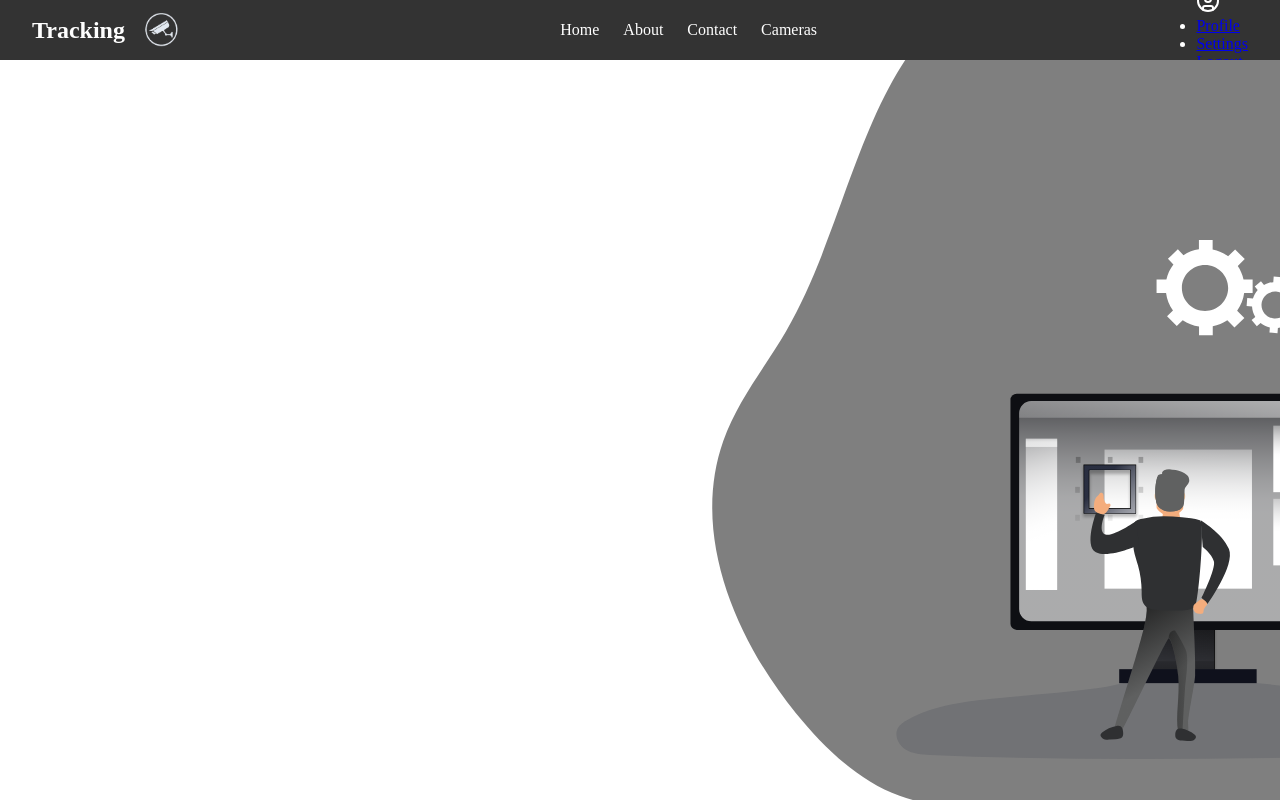
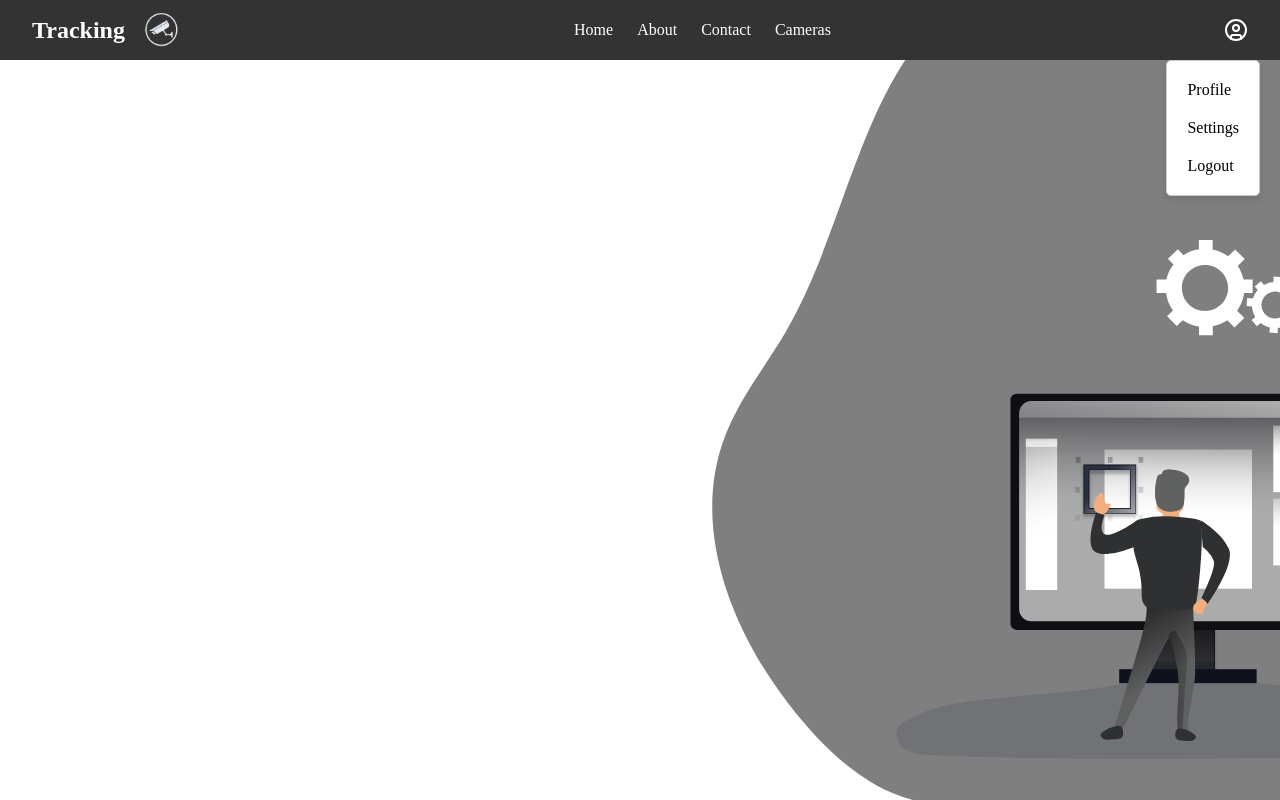
Before and after one commit to PI-Tracking/frontend, a React (Vite) app: page / in a window 1280 px wide. Both pictures are taken after a click on the icon 1235 px from the left and 28 px from the top of the page. Shown: the top 800 px of the page. Built offline with nearby package versions, Linux system fonts and the light colour scheme.

Commit message:
Dropdown working, making pretty after

```diff
--- a/src/components/Navbar/index.tsx
+++ b/src/components/Navbar/index.tsx
@@ -3,6 +3,7 @@ import { UserCircle } from "lucide-react";
 import "./navbar.css";
 import logo from "@assets/logo.png";
 import { useState } from "react";
+import ProfileDropdown from "../ProfileDropDown";
 
 function Navbar() {
   const [isProfileMenuOpen, setIsProfileMenuOpen] = useState(false);
@@ -12,36 +13,17 @@ function Navbar() {
   };
 
   return (
+    <>
       <nav className="navbar">
         <Link to="/" className="navbar-logo-container">
           <div className="navbar-logo1">Tracking</div>
           <img src={logo} alt="Logo" className="navbar-logo-image" />
         </Link>
         <ul className="navbar-menu">
-        <li>
-          <Link to="/">Home</Link>
-        </li>
-        <li>
-          <a
-            href="https://github.com/PI-Tracking"
-            target="_blank"
-            rel="noopener noreferrer"
-          >
-            About
-          </a>
-        </li>
-        <li>
-          <a
-            href="https://pi-tracking.github.io/microsite/"
-            target="_blank"
-            rel="noopener noreferrer"
-          >
-            Contact
-          </a>
-        </li>
-        <li>
-          <Link to="/cameras">Cameras</Link>
-        </li>
+          <li><Link to="/">Home</Link></li>
+          <li><a href="https://github.com/PI-Tracking" target="_blank" rel="noopener noreferrer">About</a></li>
+          <li><a href="https://pi-tracking.github.io/microsite/" target="_blank" rel="noopener noreferrer">Contact</a></li>
+          <li><Link to="/cameras">Cameras</Link></li>
         </ul>
 
         <div className="navbar-profile-container">
@@ -49,23 +31,12 @@ function Navbar() {
             className={`navbar-profile ${isProfileMenuOpen ? "active" : ""}`}
             onClick={toggleProfileMenu}
           />
-        {isProfileMenuOpen && (
-          <div className="navbar-profile-menu">
-            <ul>
-              <li>
-                <Link to="/profile">Profile</Link>
-              </li>
-              <li>
-                <Link to="/settings">Settings</Link>
-              </li>
-              <li>
-                <Link to="/logout">Logout</Link>
-              </li>
-            </ul>
-          </div>
-        )}
         </div>
       </nav>
+
+      {/* Profile Dropdown (Outside of Navbar) */}
+      <ProfileDropdown isOpen={isProfileMenuOpen} onClose={() => setIsProfileMenuOpen(false)} />
+    </>
   );
 }
 
--- a/src/components/Navbar/navbar.css
+++ b/src/components/Navbar/navbar.css
@@ -1,5 +1,3 @@
-/* Navbar.css */
-
 .navbar {
   display: flex;
   justify-content: space-between;
@@ -7,6 +5,8 @@
   background-color: #333;
   padding: 1rem 2rem;
   color: white;
+  position: relative;
+  z-index: 1;
 }
 
 .navbar-logo-container {
@@ -48,14 +48,64 @@
   color: #ff6347;
 }
 
+.navbar-profile-container {
+  position: relative;
+  display: flex;
+  align-items: center;
+  cursor: pointer;
+  z-index: 100;
+}
+
 .navbar-profile {
   font-size: 2rem;
   cursor: pointer;
   transition: color 0.3s ease;
+  z-index: 1000;
 }
 
 .navbar-profile:hover {
   color: #ff6347;
+}
+
+.navbar-profile-menu {
+  position: absolute;
+  top: 100%;
+  right: 0;
+  background: white;
+  color: black;
+  border-radius: 8px;
+  box-shadow: 0px 4px 6px rgba(0, 0, 0, 0.1);
+  width: 150px;
+  z-index: 1000;
+  display: flex;
+  flex-direction: column;
+  overflow: visible;
+}
+
+.navbar-profile-menu ul {
+  list-style: none;
+  padding: 0;
+  margin: 0;
+  overflow: visible;
+}
+
+.navbar-profile-menu ul li {
+  padding: 10px;
+  text-align: left;
+  transition: background 0.3s ease;
+  overflow: visible;
+}
+
+.navbar-profile-menu ul li a {
+  text-decoration: none;
+  color: black;
+  display: block;
+  width: 100%;
+  overflow: visible;
+}
+
+.navbar-profile-menu ul li:hover {
+  background: #f0f0f0;
 }
 
 @media (max-width: 768px) {
@@ -73,4 +123,9 @@
   .navbar-profile {
     margin-top: 1rem;
   }
+
+  .navbar-profile-menu {
+    right: 10px;
+    overflow: visible;
+  }
 }
--- /dev/null
+++ b/src/components/ProfileDropDown/ProfileDropdown.css
@@ -0,0 +1,31 @@
+.profile-dropdown {
+    position: absolute;
+    top: 60px;
+    right: 20px;
+    background: white;
+    border: 1px solid #ccc;
+    border-radius: 5px;
+    box-shadow: 0px 4px 6px rgba(0, 0, 0, 0.1);
+    padding: 10px;
+    z-index: 1000;
+  }
+
+  .profile-dropdown ul {
+    list-style: none;
+    padding: 0;
+    margin: 0;
+  }
+
+  .profile-dropdown li {
+    padding: 10px;
+  }
+
+  .profile-dropdown li a {
+    text-decoration: none;
+    color: black;
+    display: block;
+  }
+
+  .profile-dropdown li a:hover {
+    background-color: #f0f0f0;
+  }
--- /dev/null
+++ b/src/components/ProfileDropDown/index.tsx
@@ -0,0 +1,24 @@
+import { Link } from "react-router-dom";
+import "./ProfileDropdown.css";
+
+function ProfileDropdown({ isOpen, onClose }) {
+  if (!isOpen) return null;
+
+  return (
+    <div className="profile-dropdown">
+      <ul>
+        <li>
+          <Link to="/profile" onClick={onClose}>Profile</Link>
+        </li>
+        <li>
+          <Link to="/settings" onClick={onClose}>Settings</Link>
+        </li>
+        <li>
+          <Link to="/logout" onClick={onClose}>Logout</Link>
+        </li>
+      </ul>
+    </div>
+  );
+}
+
+export default ProfileDropdown;
```
Also changed, not shown: src/components/ProfileIcon/ProfileDropdown.css (deleted, +0 -51 lines), src/components/ProfileIcon/index.tsx (deleted, +0 -49 lines). Lines whose indentation alone changed are shown as unchanged.
